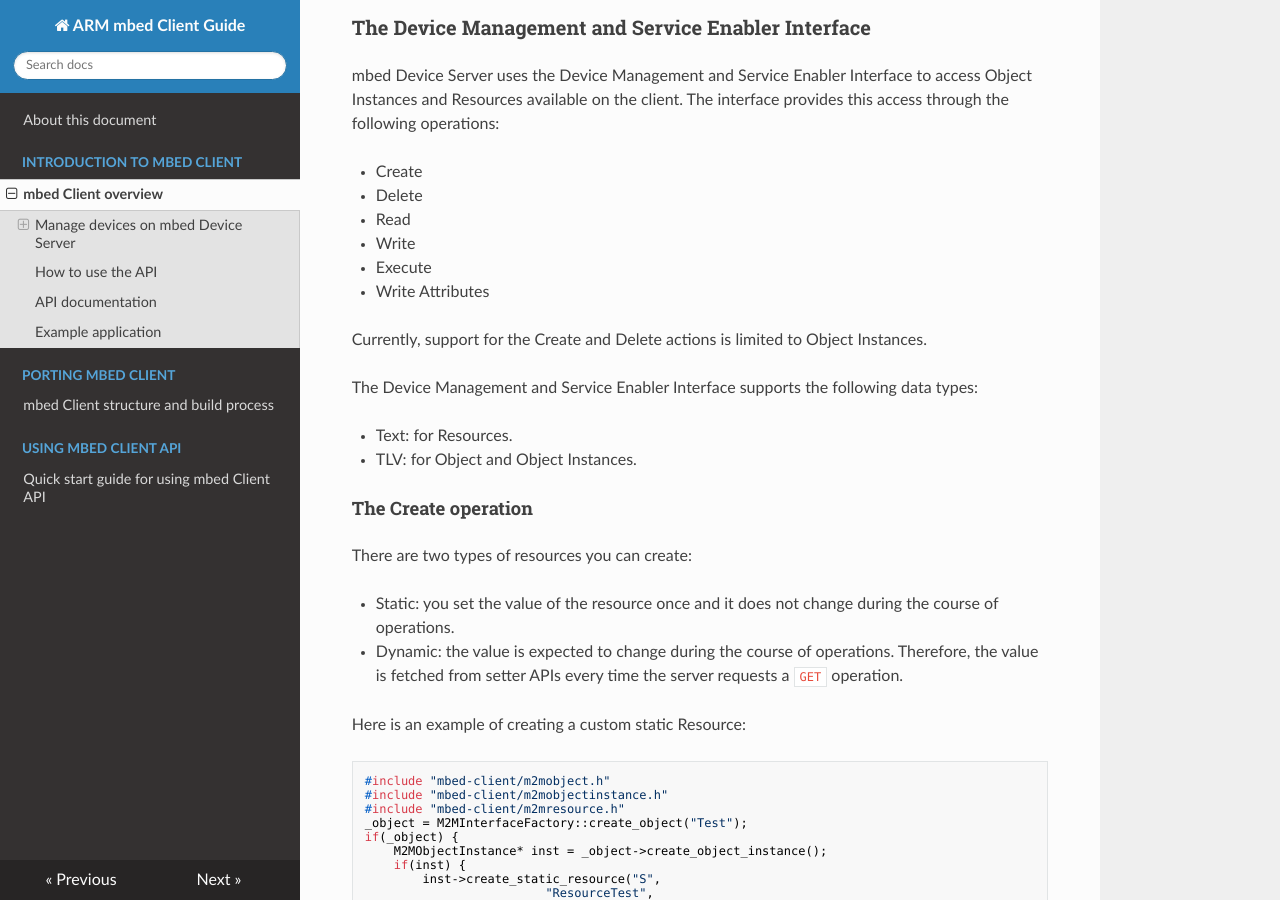
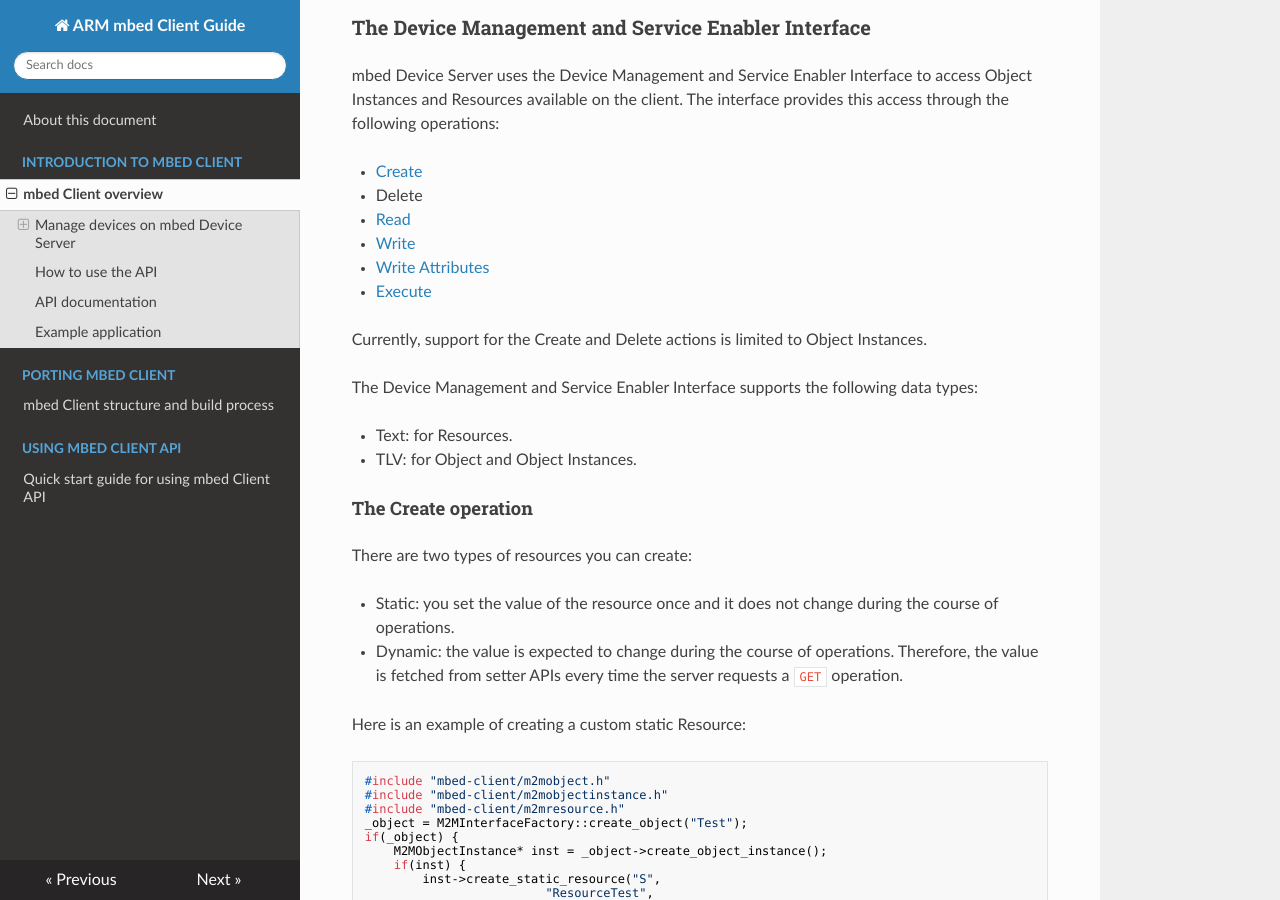
Before and after one commit to ARMmbed/mbed-client, an MkDocs documentation site: the page built from docs/Introduction.md, in a window 1280 px wide and 900 px high, scrolled down 5125 px. Built offline with MkDocs 1.6.1, drawn with Linux system fonts in a browser that asks for light colours; nearby versions of some CDN libraries; old or Windows-style settings are respelled for this version of MkDocs; some of the changed lines change nothing that is shown.

Commit message:
adding links

```diff
--- a/docs/Introduction.md
+++ b/docs/Introduction.md
@@ -14,9 +14,9 @@
 
 There are three interfaces between mbed Device Server and mbed Client:
 
-- Client Registration and Deregistration
-- Device Management and Service Enablement
-- Information Reporting
+- [Client Registration and Deregistration](#the-client-registration-feature)
+- [Device Management and Service Enablement](#the-device-management-and-service-enabler-interface)
+- [Information Reporting](#the-information-reporting-interface)
 
 The API also provides an interface to define the application endpoint information. This information will be delivered to mbed Device Server during the registration operation.
 
@@ -46,9 +46,9 @@
 
 The Client Registration Interface includes multiple sub-features. Currently supported:
 
-- Register
-- Update
-- Deregister
+- [Register](#the-register-feature)
+- [Update](#the-update-feature)
+- [Deregister](#the-deregister-feature)
 
 ### The Register feature
 
@@ -214,12 +214,12 @@
 
 mbed Device Server uses the Device Management and Service Enabler Interface to access Object Instances and Resources available on the client. The interface provides this access through the following operations:
 
-- Create
+- [Create](#the-create-operation)
 - Delete
-- Read
-- Write
-- Execute
-- Write Attributes
+- [Read](#the-read-operation)
+- [Write](#the-write-operation)
+- [Write Attributes](#the-write-attributes-operation)
+- [Execute](#the-execute-operation)
 
 Currently, support for the Create and Delete actions is limited to Object Instances.
 
@@ -227,8 +227,6 @@
 
 - Text: for Resources.
 - TLV: for Object and Object Instances.
-
-
 
 #### The Create operation
 
@@ -339,9 +337,9 @@
 
 The interface supports the following sub-features:
 
-- Observe
-- Notify
-- Cancel
+- [Observe](#the-observe-feature)
+- [Notify](#the-notify-feature)
+- [Cancel](#cancel)
 
 #### The Observe feature
 
```
